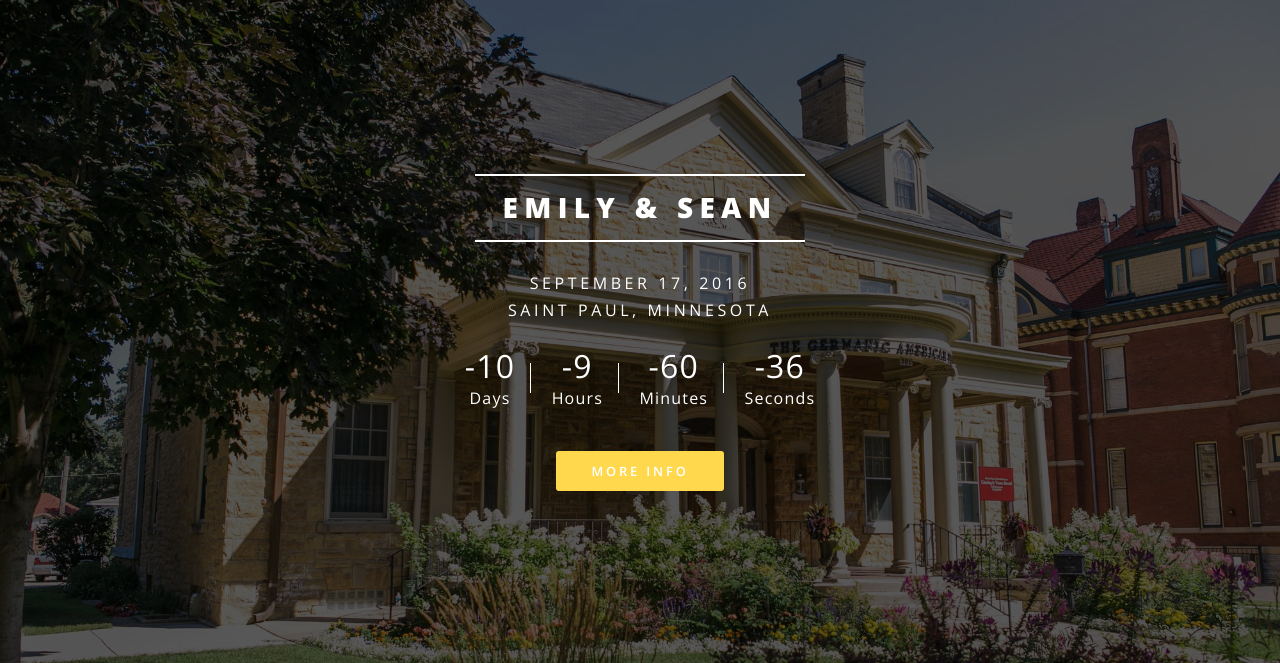
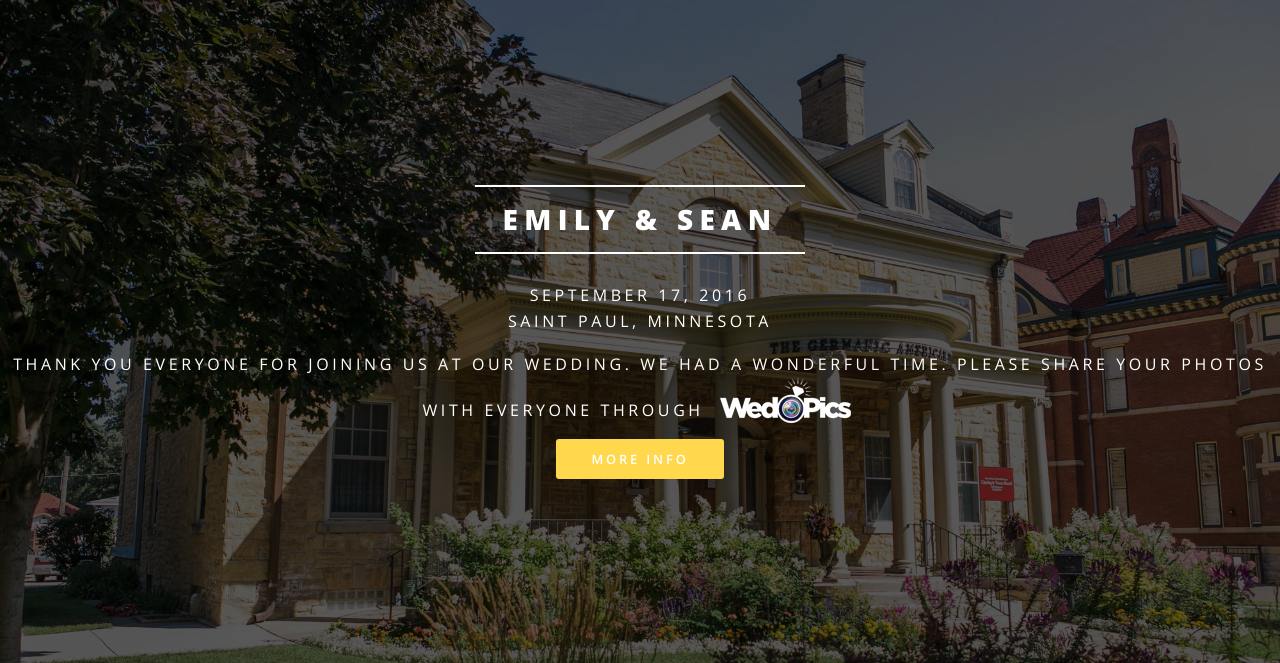
Before and after one commit to stobin111/weddin, a PHP site: page / in a window 1280 px wide. Shown: the part 48-711 px from the top of the page. Run offline with PHP 8.4, Linux system fonts and the light colour scheme.

Commit message:
remove timer

```diff
--- a/index.php
+++ b/index.php
@@ -25,7 +25,8 @@
 							<h2>Emily &amp; Sean</h2>
 							<p>September 17, 2016<br />
 							Saint Paul, Minnesota<br />
-						  <div id="countdown">
+							<p>Thank you everyone for joining us at our wedding. We had a wonderful time. Please share your photos with everyone through <a target="_blank" class="wedPicsLink" href="https://wedpics.com/wedding/GI4TGOJXHEZA"><img  src="images/wedpics.png" alt=""></a></p>
+						  <!-- <div id="countdown">
                 <div>
                   <div class="days"></div>
                   <div class="smalltext">Days</div>
@@ -42,7 +43,7 @@
                   <div class="seconds"></div>
                   <div class="smalltext">Seconds</div>
                 </div>
-              </div>
+              </div> -->
 							<ul class="actions">
 								<li><a href="deets" class="button special scrolly">More Info</a></li>
 							</ul>
```
